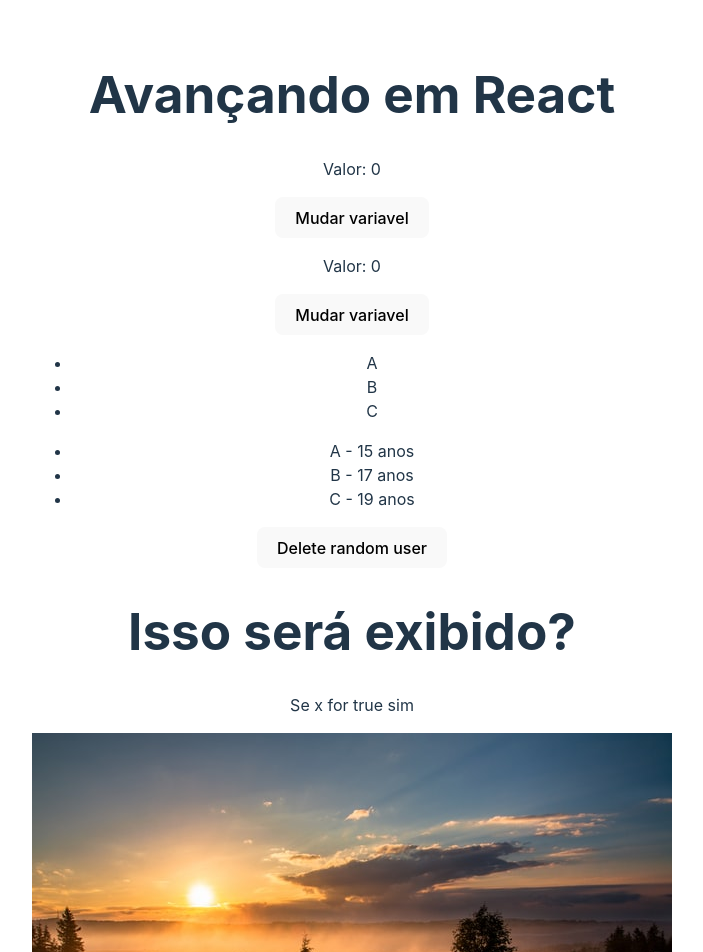
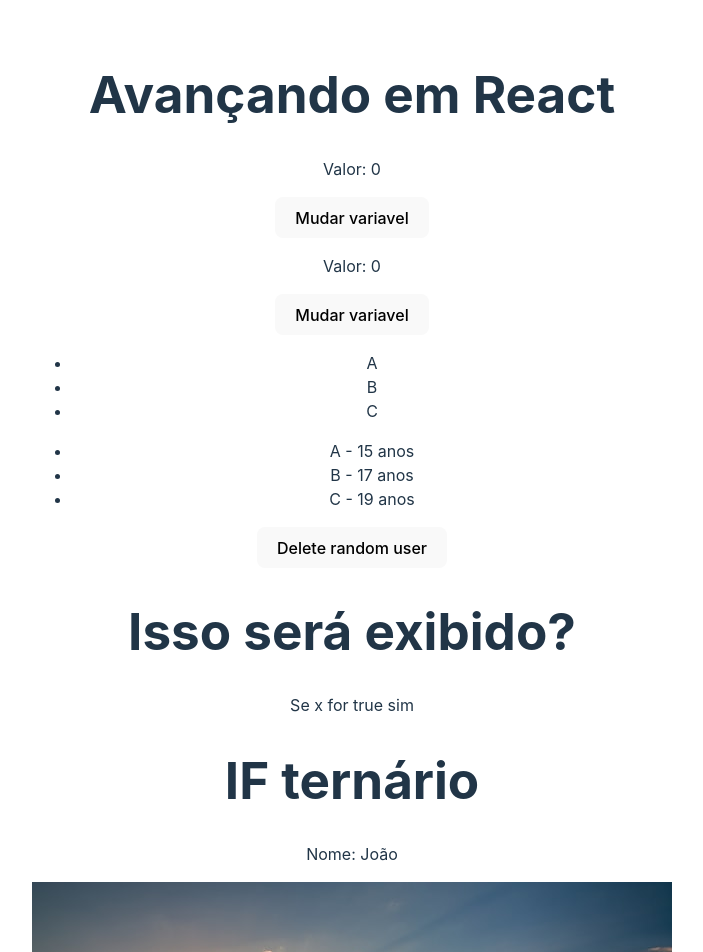
Before and after one commit to LuanneZati/REACT, a React (Vite) app in the folder 3_Avançando/avançando/: page / in a window 1280 px wide. Shown: the top 952 px of the page, without its empty margins (288-991 px from the left). Built offline with nearby package versions, Linux system fonts and the light colour scheme.

Commit message:
if ternário

```diff
--- a/3_Avançando/avançando/src/Components/ConditionalRender.jsx
+++ b/3_Avançando/avançando/src/Components/ConditionalRender.jsx
@@ -1,11 +1,21 @@
 import {useState} from "react";
 const ConditionalRender = () => {
     const[x] = useState(true);
-
+    const [name] = useState("João");
   return (
     <div>
         <h1>Isso será exibido?</h1>
         {x && <p>Se x for true sim</p>}
+        <h1>IF ternário</h1>
+        {name == "João" ? (
+          <div>
+            <p>Nome: {name}</p>
+          </div>
+          ) : (
+            <div>
+              <p>O nome não é João</p>
+            </div>
+          )}
     </div>
   );
 };
```
